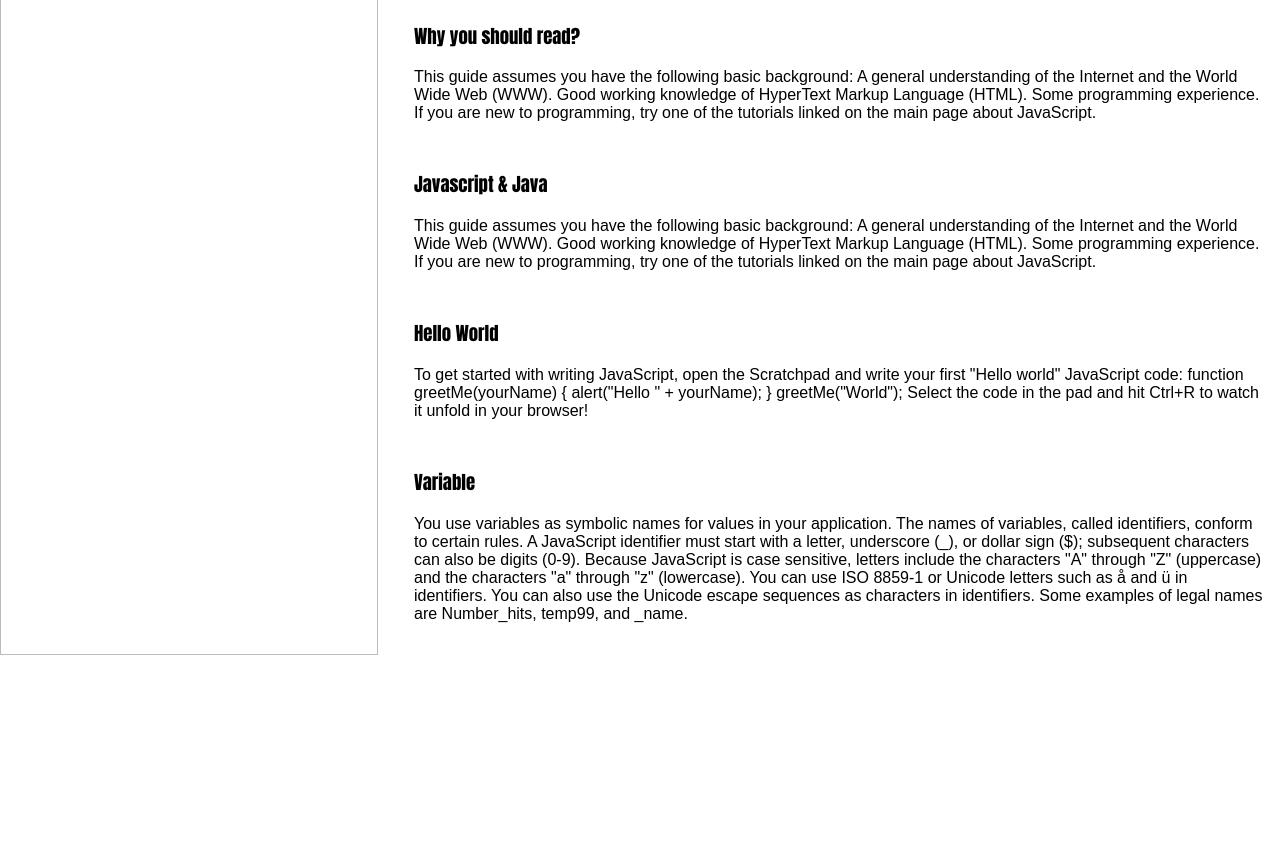
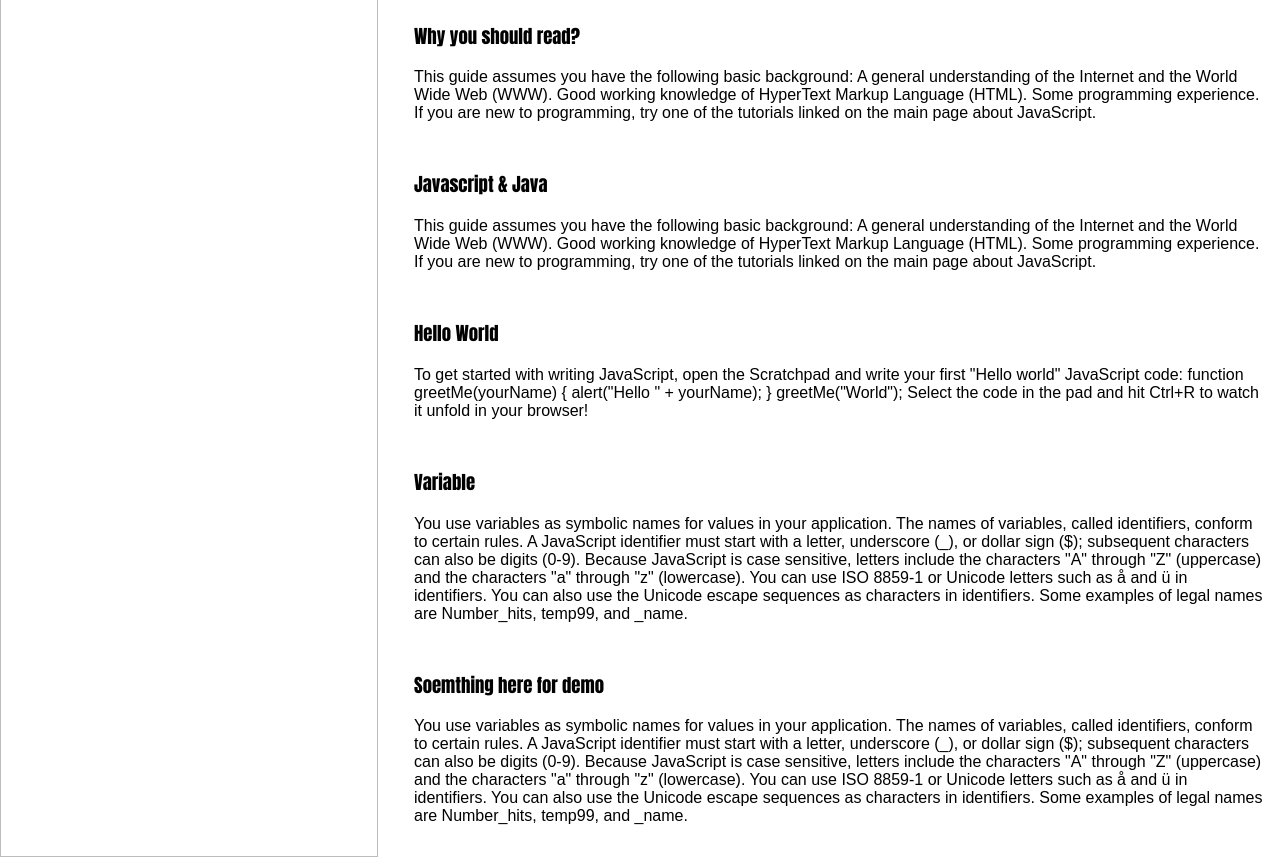
Before and after one commit to mubarakhusain/microverse-test2, a plain HTML site: page microverse2/index.html in a window 1280 px wide. Shown: the part 303-1160 px from the top of the page. Before the commit the page ends 958 px from the top, so only its background shows below. Drawn offline with Linux system fonts and the light colour scheme.

Commit message:
task complete

```diff
--- a/microverse2/index.html
+++ b/microverse2/index.html
@@ -96,6 +96,18 @@ Select the code in the pad and hit Ctrl+R to watch it unfold in your browser!
                         </p>
                     </div>
                 </div>
+                <div class="main-div">
+                    <div class="content-div">
+                        <h3>Soemthing here for demo</h3>
+                        <p>
+                            You use variables as symbolic names for values in your application. The names of variables, called identifiers, conform to certain rules.
+
+                            A JavaScript identifier must start with a letter, underscore (_), or dollar sign ($); subsequent characters can also be digits (0-9). Because JavaScript is case sensitive, letters include the characters "A" through "Z" (uppercase) and the characters "a" through "z" (lowercase).
+
+                            You can use ISO 8859-1 or Unicode letters such as å and ü in identifiers. You can also use the Unicode escape sequences as characters in identifiers. Some examples of legal names are Number_hits, temp99, and _name.
+                        </p>
+                    </div>
+                </div>
                </main>
         </div>
 
```
